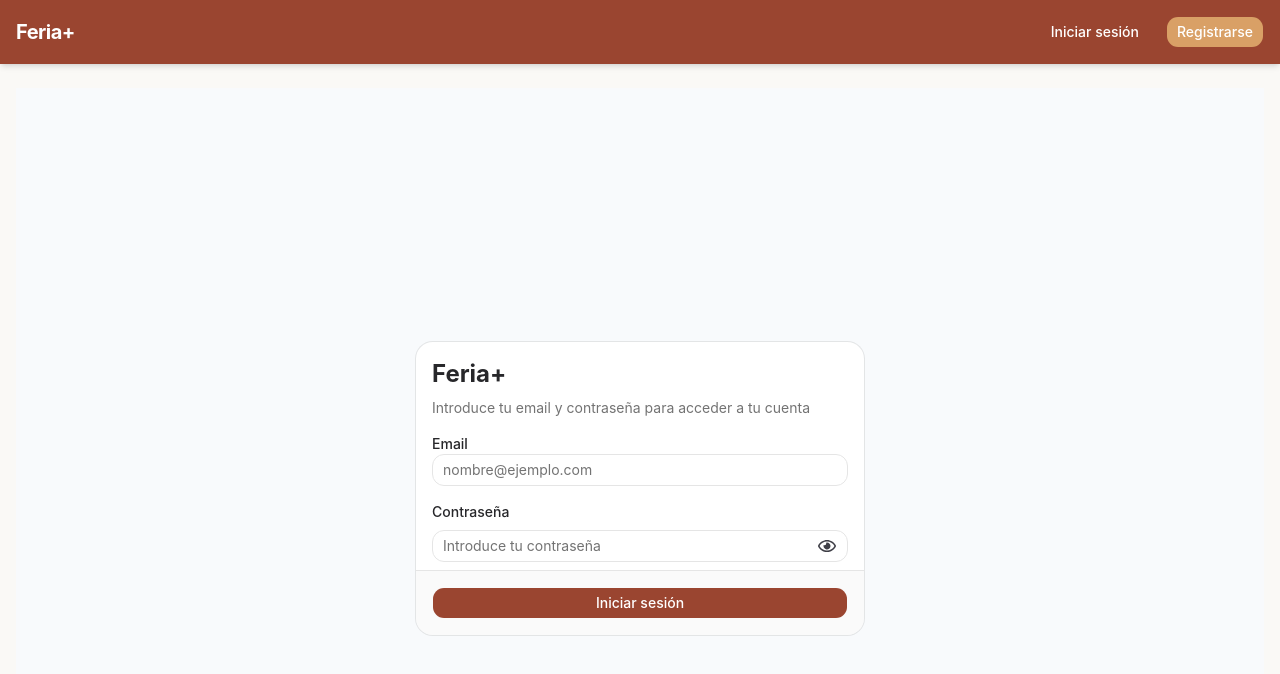
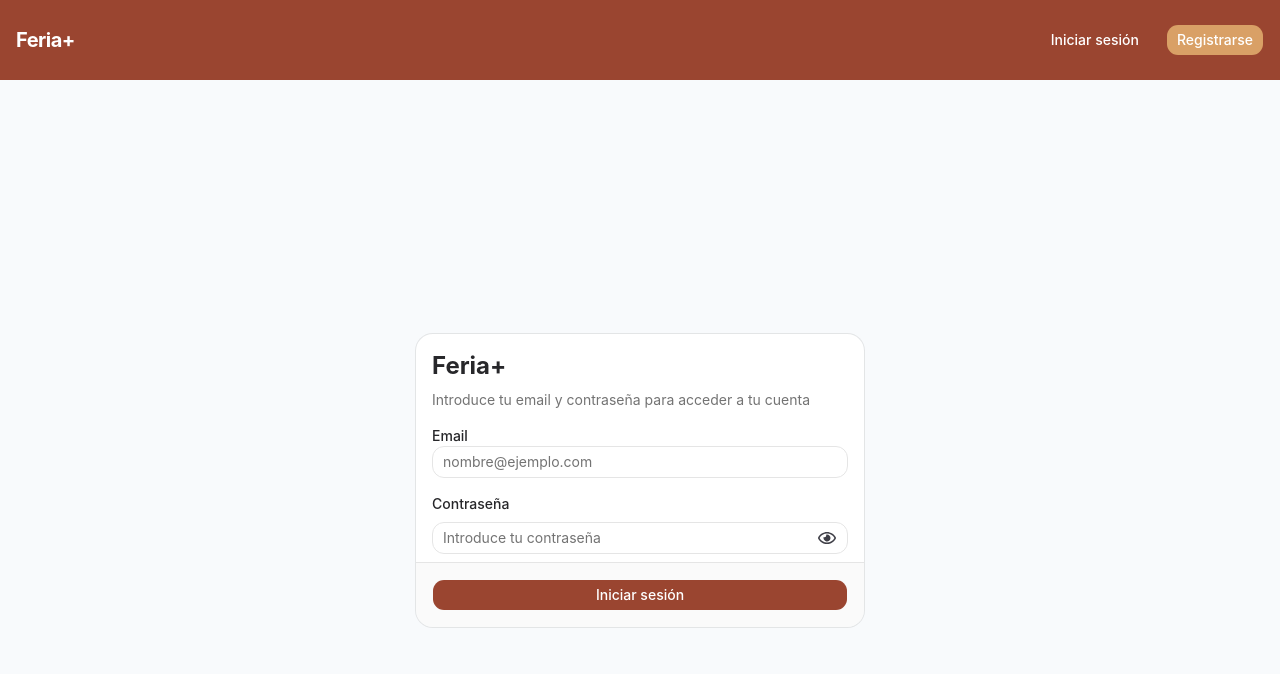
Before and after one commit to vgandia13/Proyecto-Intermodular-2-DAW, a React (Vite) app in the folder frontend/: page / in a window 1280 px wide. Shown: the top 674 px of the page. Built offline with nearby package versions, Linux system fonts and the light colour scheme.

Commit message:
style: adjust Navbar padding and MainLayout structure for improved layout consistency

```diff
--- a/frontend/src/components/Navbar.tsx
+++ b/frontend/src/components/Navbar.tsx
@@ -11,7 +11,7 @@ const Navbar = () => {
   };
 
   return (
-    <nav className="py-4 bg-primary text-primary-foreground shadow-md">
+    <nav className="py-6 z-50 bg-primary text-primary-foreground shadow-md">
       <div className="container mx-auto flex items-center justify-between px-4">
         <Link to="/" className="text-xl font-bold tracking-tight">
           Feria+
--- a/frontend/src/layouts/MainLayout.tsx
+++ b/frontend/src/layouts/MainLayout.tsx
@@ -5,7 +5,7 @@ const MainLayout = () => {
   return (
     <div className="min-h-screen bg-background">
       <Navbar />
-      <main className="container mx-auto py-6 px-4">
+      <main className="container mx-auto">
         <Outlet />
       </main>
     </div>
```
